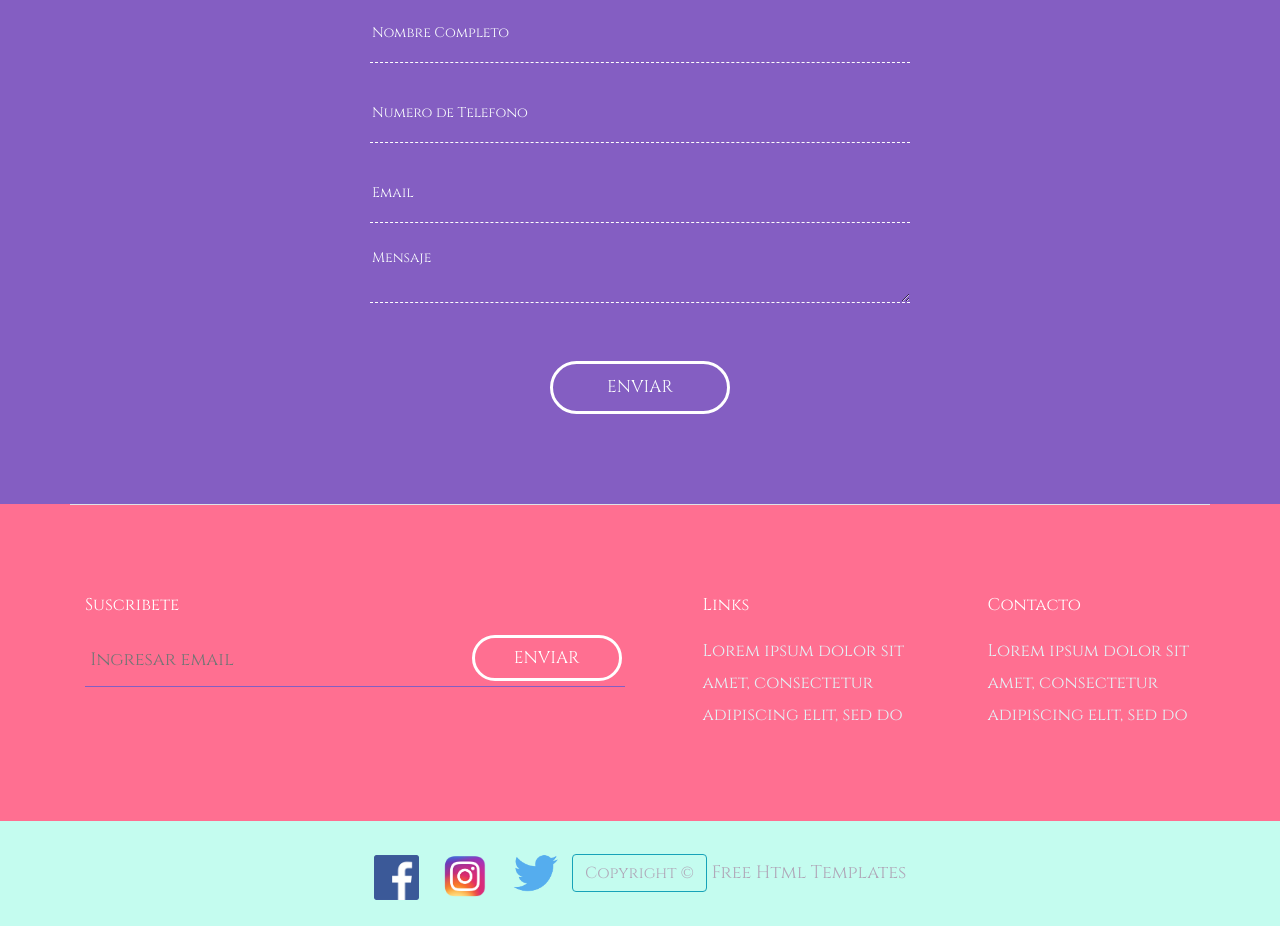
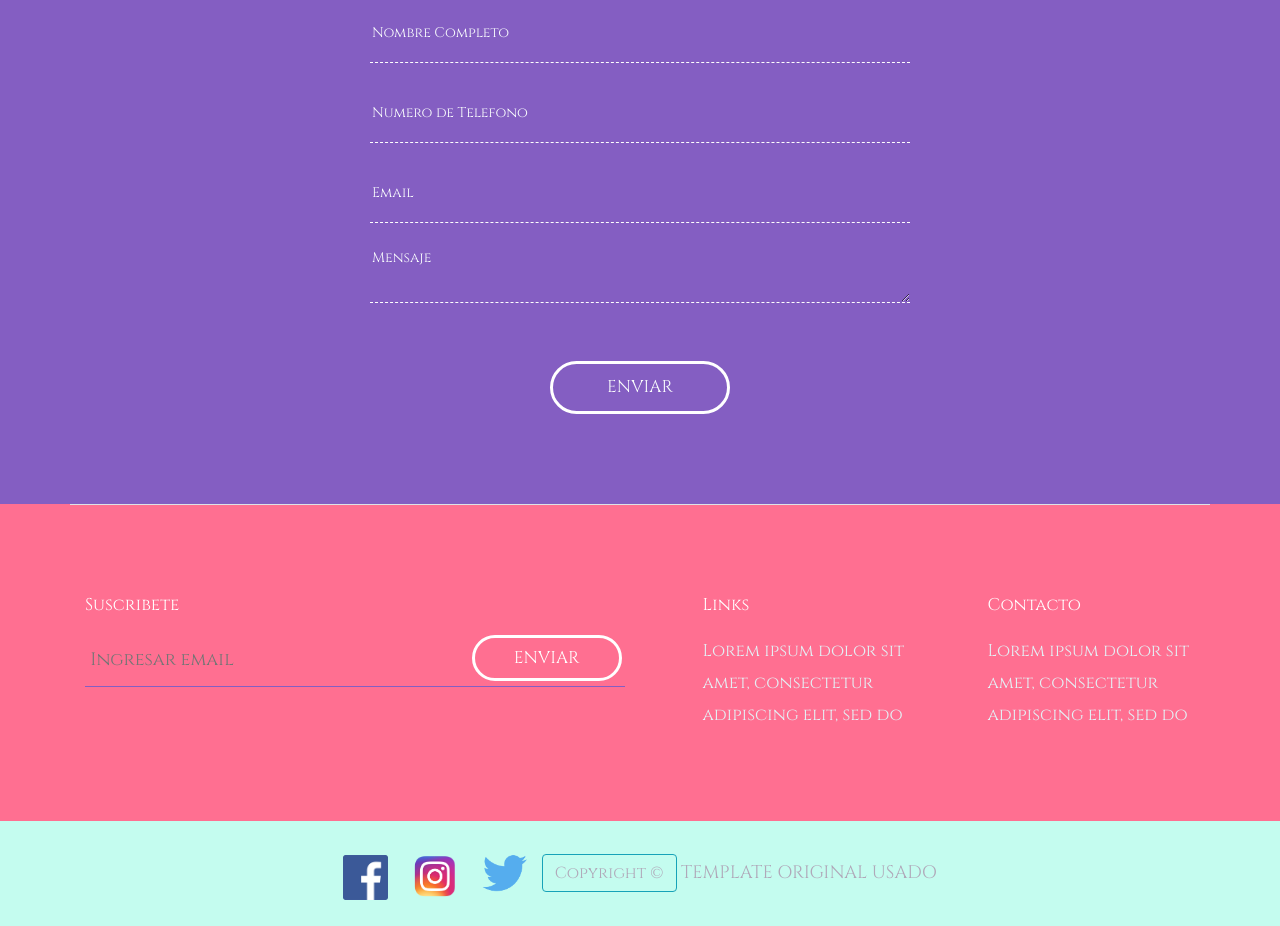
Before and after one commit to Theo1982/EntregaFinal, a plain HTML site: page index.html in a window 1280 px wide. Shown: the part 3294-4220 px from the top of the page. Drawn offline with nearby package versions, Linux system fonts and the light colour scheme.

Commit message:
Add files via upload

```diff
--- a/index.html
+++ b/index.html
@@ -300,7 +300,7 @@
                         <p>   <a href="https://m.facebook.com/" target="_blank"><img src="images/fb.png" alt="Facebook" class="fb"></a>
                           <a href="https://www.instagram.com/" target="_blank"><img src="images/ig.png" alt="Instagram" class="ig"></a>
                           <a href="https://twitter.com/" target="_blank"><img src="images/twt.png" alt="Twitter" class="twt"></a>
-                          <a class="btn btn-outline-info" onclick="copy()">Copyright ©</a> <a href="https://html.design/"> Free Html Templates</a>
+                          <a class="btn btn-outline-info" onclick="copy()">Copyright ©</a> <a href="https://html.design/preview/?theme=blueneek">TEMPLATE ORIGINAL USADO</a>
                        </p>
                      </div>
                   </div>
```
